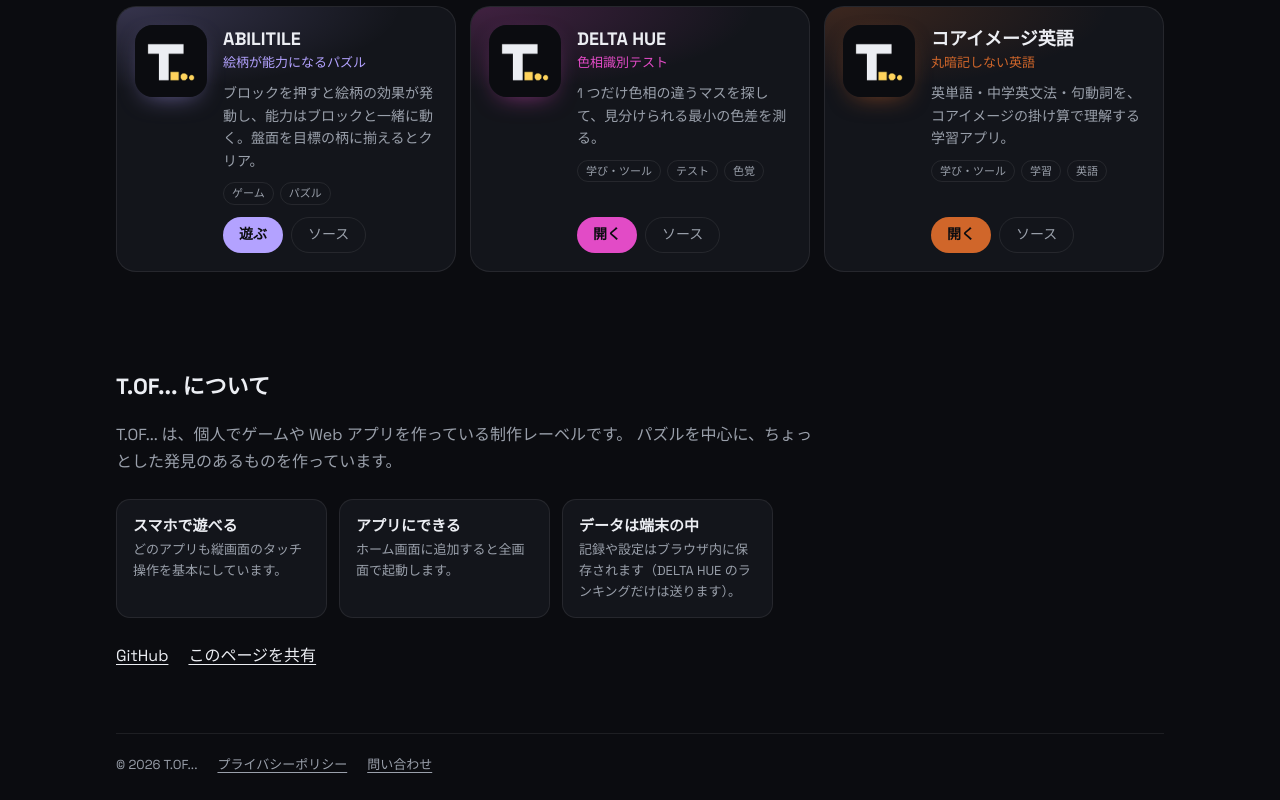
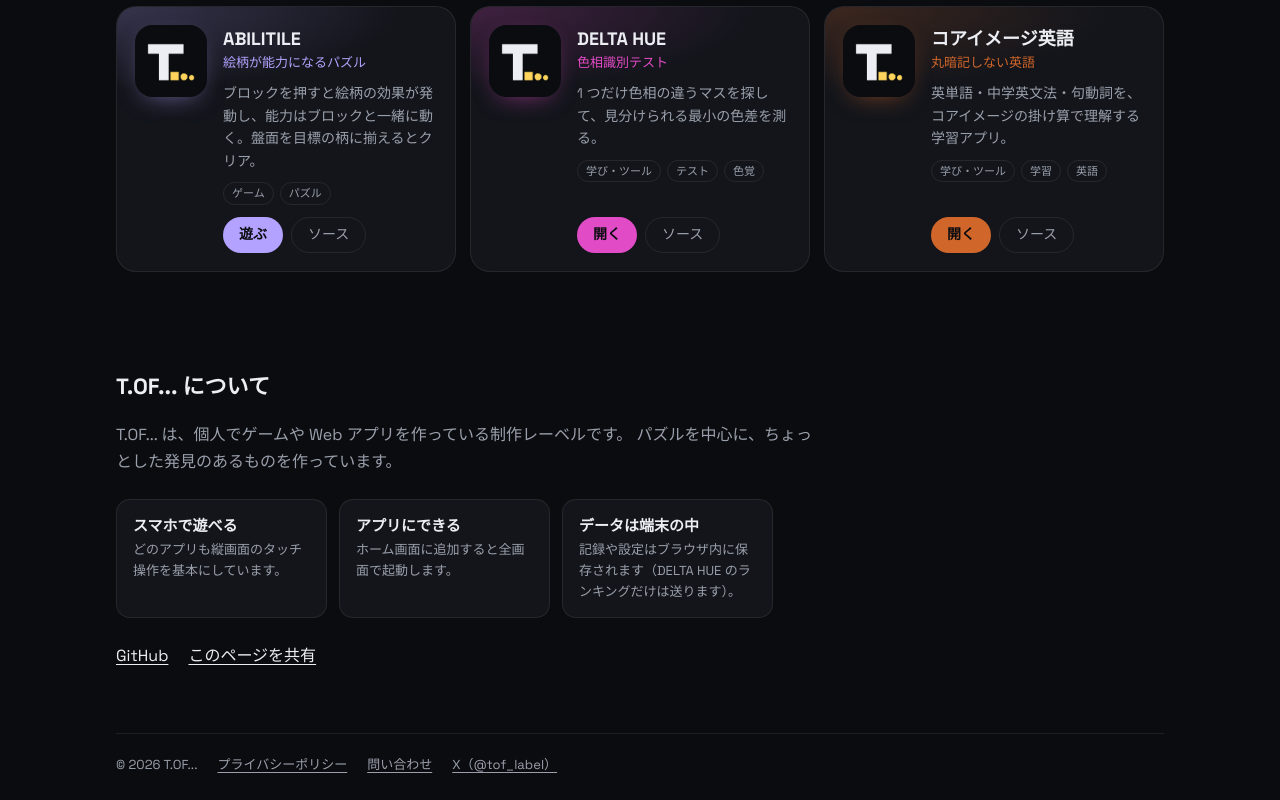
Before and after one commit to t-of/t-of.github.io, a website: page index.html in a window 1280 px wide. Shown: the part 5570-6370 px from the top of the page. Drawn offline with Linux system fonts and the light colour scheme; files whose address does not match are found by name.

Commit message:
ポータルの下に X（@tof_label）へのリンクを置く
Co-Authored-By: Claude Opus 5.5 <noreply@anthropic.com>

```diff
--- a/index.html
+++ b/index.html
@@ -94,6 +94,7 @@
       <span>© <span id="year">2026</span> T.OF...</span>
       <a href="./privacy/">プライバシーポリシー</a>
       <a href="./contact/">問い合わせ</a>
+      <a href="https://x.com/tof_label" rel="noopener">X（@tof_label）</a>
     </footer>
   </div>
 
```
